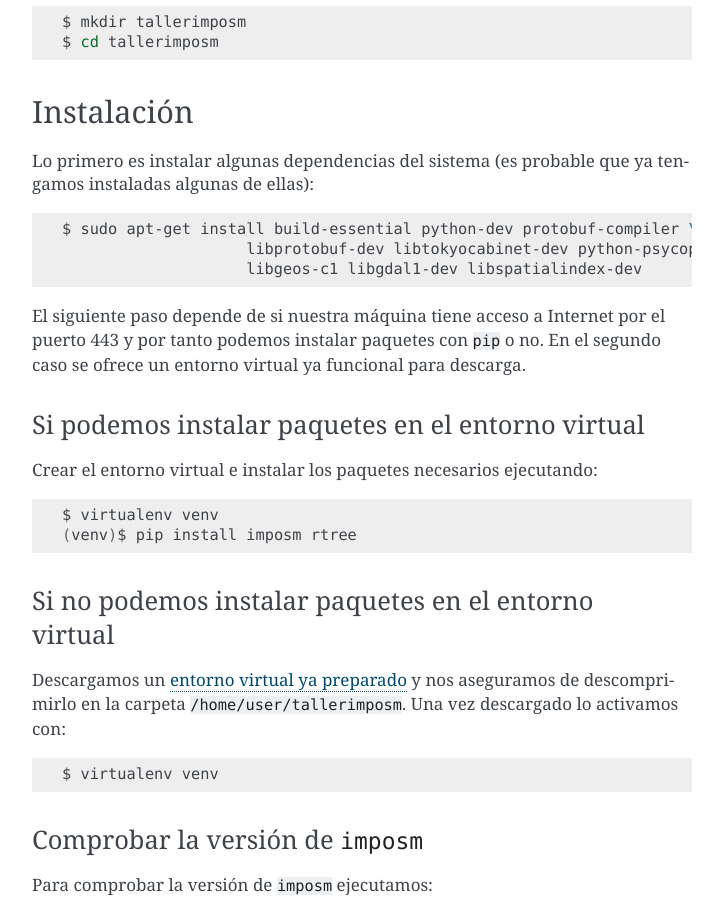
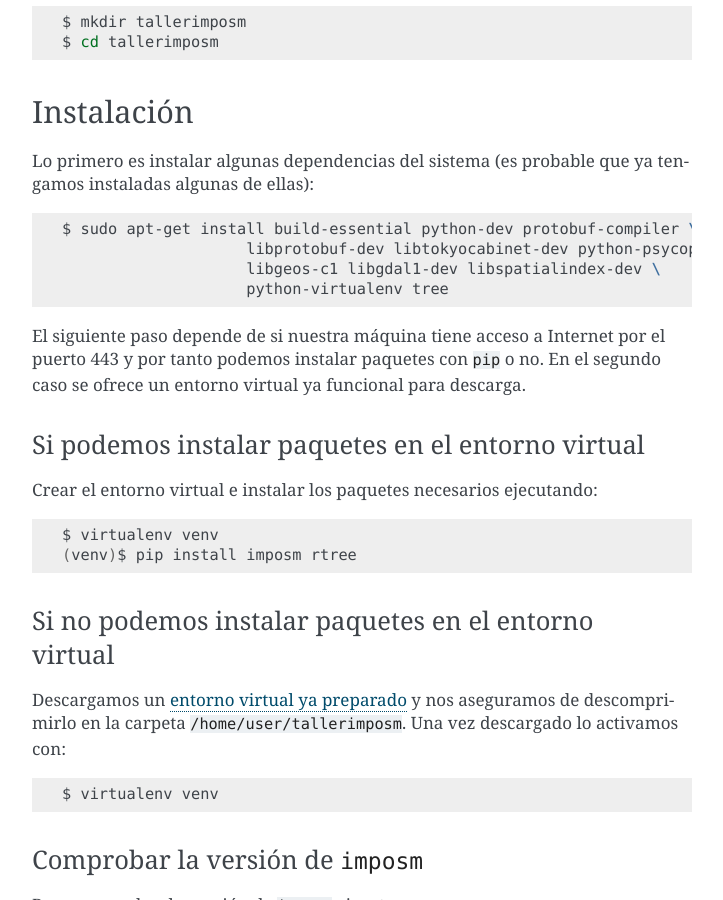
Before and after one commit to geoinquietosvlc/josm-imposm-tilemill-workshop, a Sphinx documentation site: the page built from source/imposm/imposm_intro.rst, in a window 1280 px wide and 900 px high, scrolled down 2179 px. Shown: the whole window, without its empty margins (388-1111 px from the left). Built offline with Sphinx 7.4.7, drawn with Linux system fonts in a browser that asks for light colours; formulas are drawn with MathJax 3.

Commit message:
Adding more packages for installation
Workshop's redaction uses virtualenv as if it was previously installed

This fixes #10

```diff
--- a/source/imposm/imposm_intro.rst
+++ b/source/imposm/imposm_intro.rst
@@ -108,7 +108,8 @@ instaladas algunas de ellas):
 
   $ sudo apt-get install build-essential python-dev protobuf-compiler \
                       libprotobuf-dev libtokyocabinet-dev python-psycopg2 \
-                      libgeos-c1 libgdal1-dev libspatialindex-dev
+                      libgeos-c1 libgdal1-dev libspatialindex-dev \
+                      python-virtualenv tree
 
 El siguiente paso depende de si nuestra máquina tiene acceso a Internet por el
 puerto 443 y por tanto podemos instalar paquetes con ``pip`` o no. En el
```
